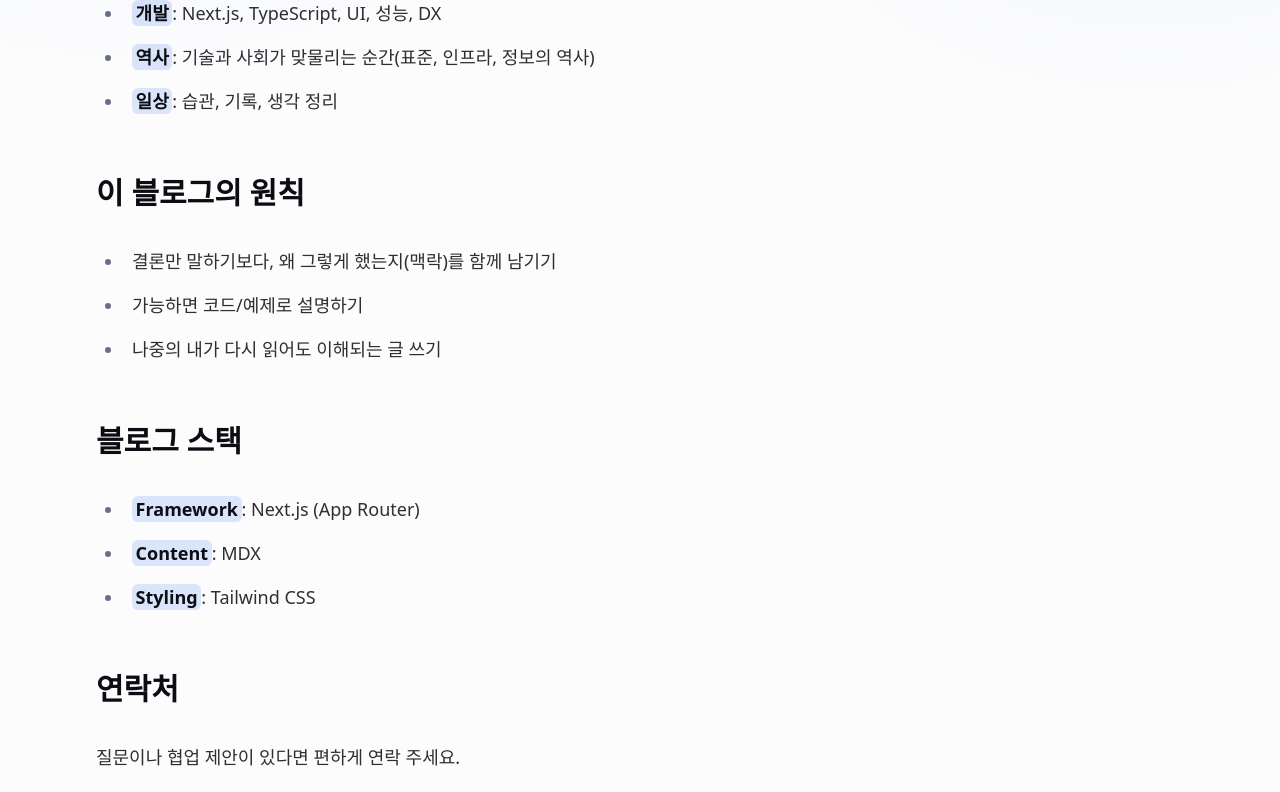
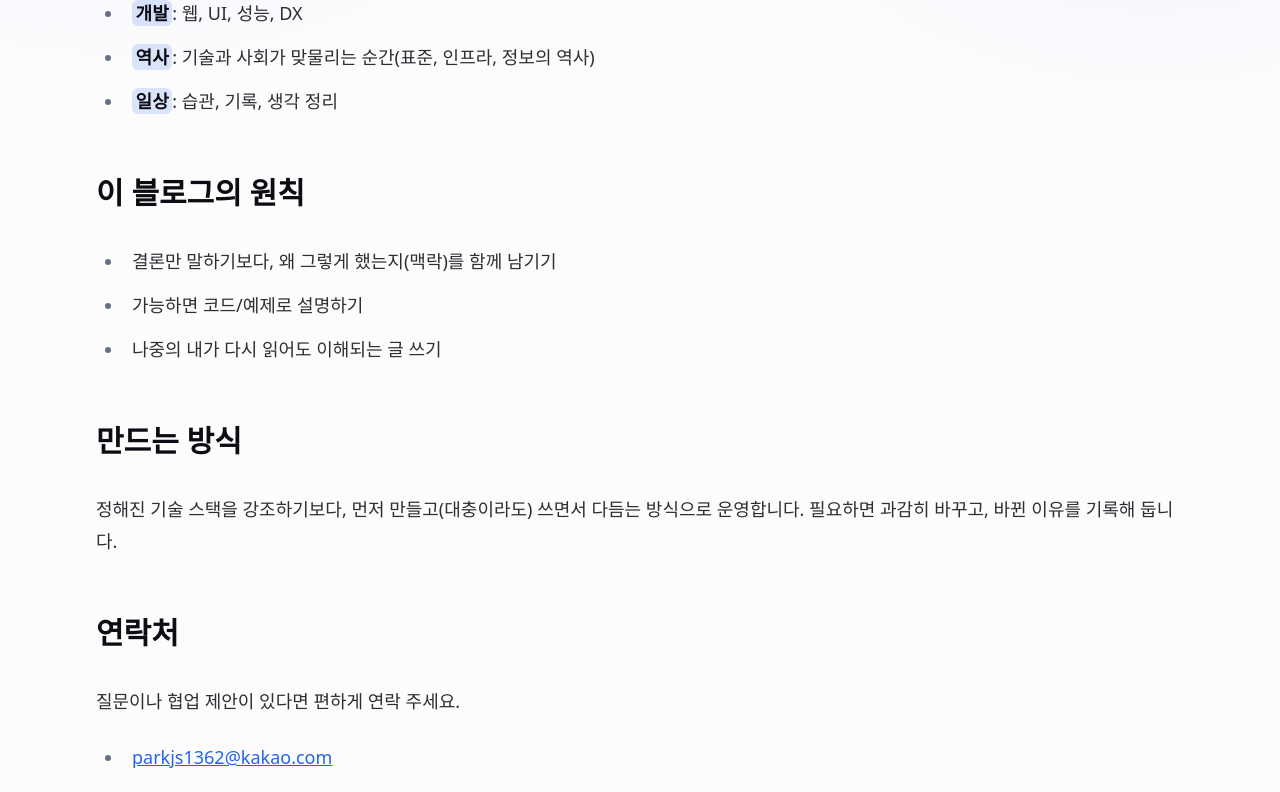
Before and after one commit to parkjs1362/joonit, a Next.js app: page /about in a window 1280 px wide. Shown: the part 422-1214 px from the top of the page. Built offline with nearby package versions, Linux system fonts and the light colour scheme.

Commit message:
chore: 소개에서 기술 스택 제거 및 바이브 코딩 톤 반영

```diff
--- a/app/about/page.tsx
+++ b/app/about/page.tsx
@@ -28,7 +28,7 @@ export default function AboutPage() {
           <h2>여기서 쓰는 글</h2>
           <ul>
             <li>
-              <strong>개발</strong>: Next.js, TypeScript, UI, 성능, DX
+              <strong>개발</strong>: 웹, UI, 성능, DX
             </li>
             <li>
               <strong>역사</strong>: 기술과 사회가 맞물리는 순간(표준, 인프라, 정보의 역사)
@@ -45,18 +45,11 @@ export default function AboutPage() {
             <li>나중의 내가 다시 읽어도 이해되는 글 쓰기</li>
           </ul>
 
-          <h2>블로그 스택</h2>
-          <ul>
-            <li>
-              <strong>Framework</strong>: Next.js (App Router)
-            </li>
-            <li>
-              <strong>Content</strong>: MDX
-            </li>
-            <li>
-              <strong>Styling</strong>: Tailwind CSS
-            </li>
-          </ul>
+          <h2>만드는 방식</h2>
+          <p>
+            정해진 기술 스택을 강조하기보다, 먼저 만들고(대충이라도) 쓰면서 다듬는
+            방식으로 운영합니다. 필요하면 과감히 바꾸고, 바뀐 이유를 기록해 둡니다.
+          </p>
 
           <h2>연락처</h2>
           <p>
```
